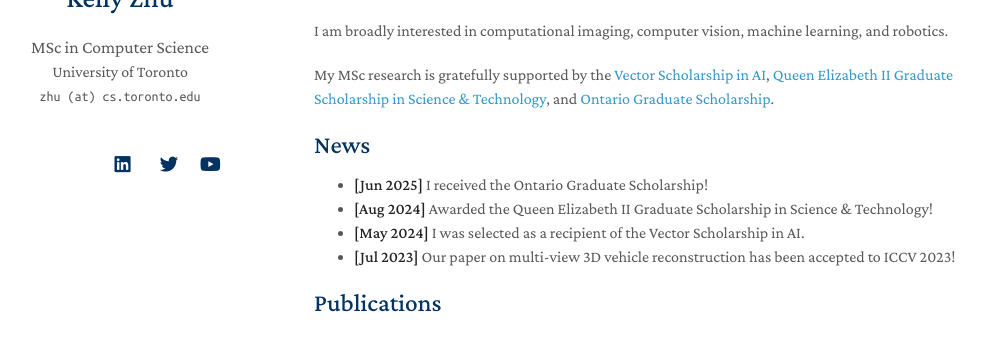
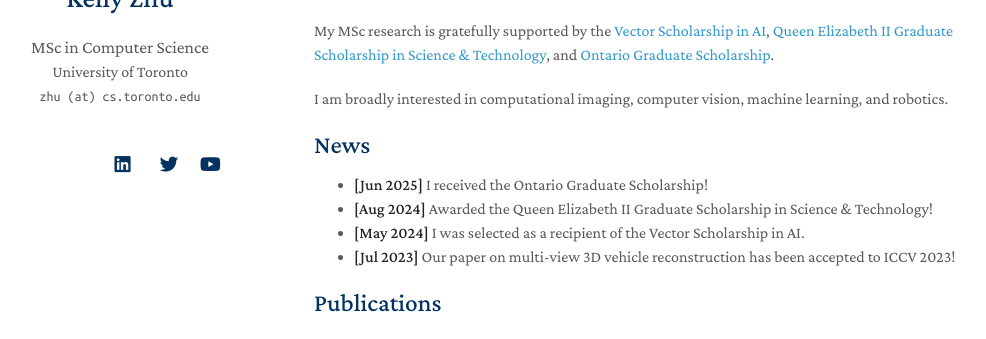
Before and after one commit to kellyzoo/kellyzoo.github.io, a Jekyll site: the page built from index.md, in a window 1280 px wide and 945 px high, cut to the strip 206-545 px from the top of the window. Shown: the whole strip, without its empty margins (156-1142 px from the left). Built offline with Jekyll 4.4.1, drawn with Linux system fonts in a browser that asks for light colours; nearby versions of some CDN libraries; a style sheet for code colours, icons or effects is not loaded; our own code applies the rules of GitHub Pages for plain Markdown files.

Commit message:
edit spacing

```diff
--- a/index.md
+++ b/index.md
@@ -6,11 +6,9 @@ layout: homepage
 
 I'm a MSc student in the Department of Computer Science at the University of Toronto, supervised by [David Lindell](https://davidlindell.com) and [Kyros Kutulakos](https://www.cs.toronto.edu/~kyros/) in the [Toronto Computational Imaging Group](https://compimaging.dgp.toronto.edu). I completed my undergraduate degree in [Engineering Science](https://engsci.utoronto.ca/program/what-is-engsci/) at the University of Toronto, where I was supervised by [Florian Shkurti](http://www.cs.toronto.edu/~florian/) for my thesis on multi-agent trajectory prediction for autonomous robotics.
 
-I am broadly interested in computational imaging, computer vision, machine learning, and robotics.
-
 My MSc research is gratefully supported by the [Vector Scholarship in AI](https://vectorinstitute.ai/programs/scholarship/), [Queen Elizabeth II Graduate Scholarship in Science & Technology](https://osap.gov.on.ca/OSAPPortal/en/A-ZListofAid/PRDR019236.html), and [Ontario Graduate Scholarship](https://osap.gov.on.ca/OSAPPortal/en/A-ZListofAid/PRDR019245.html).
 
-<!-- <br> -->
+I am broadly interested in computational imaging, computer vision, machine learning, and robotics.
 
 ## News
 
@@ -20,9 +18,6 @@ My MSc research is gratefully supported by the [Vector Scholarship in AI](https:
 - **[Jul 2023]** Our paper on multi-view 3D vehicle reconstruction has been accepted to ICCV 2023!
 
 {% include_relative _includes/publications.md %}
-<!-- {% include_relative _includes/research.md %}
-
-{% include_relative _includes/industry.md %} -->
 
 ## Teaching
 
```
